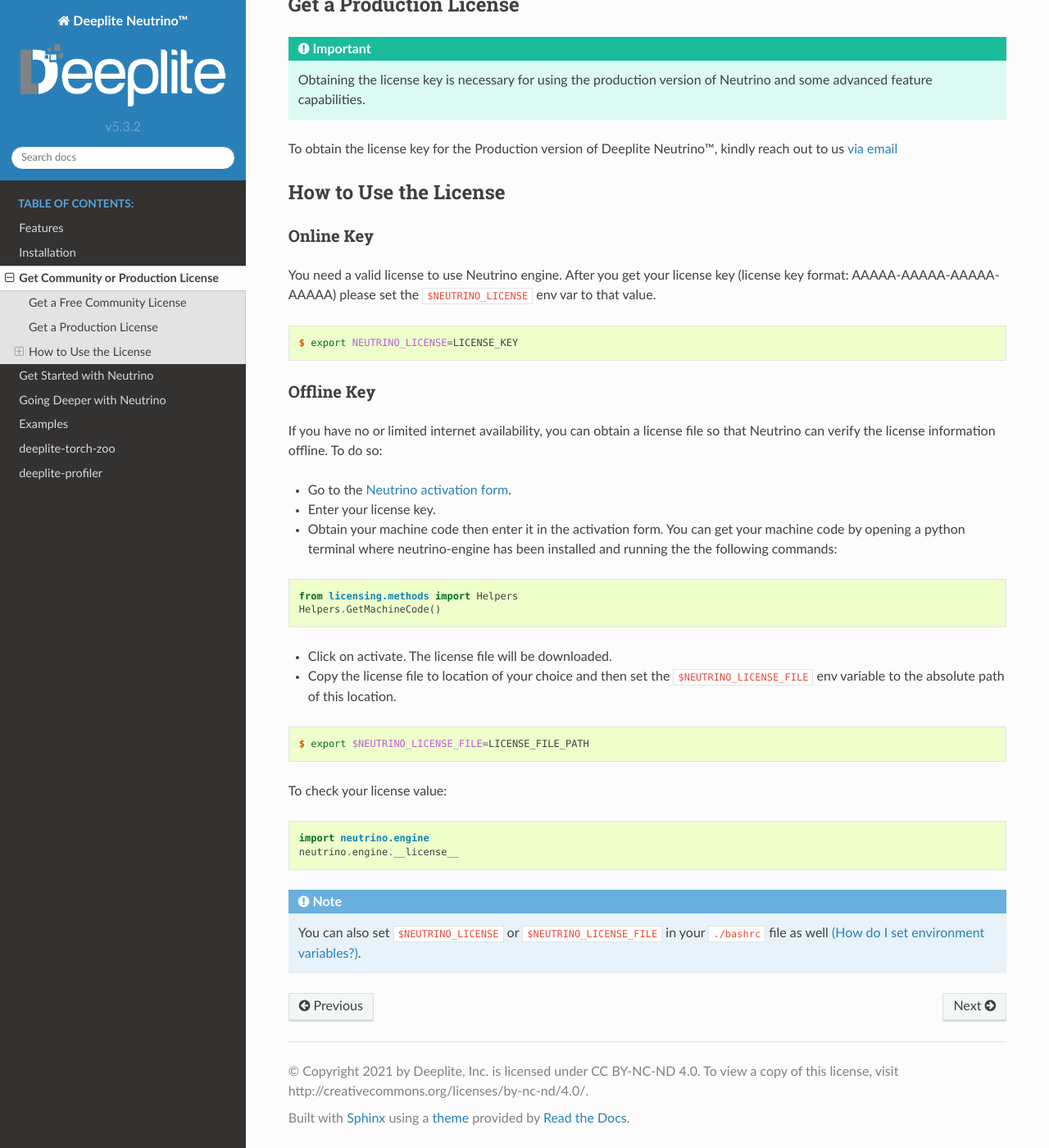
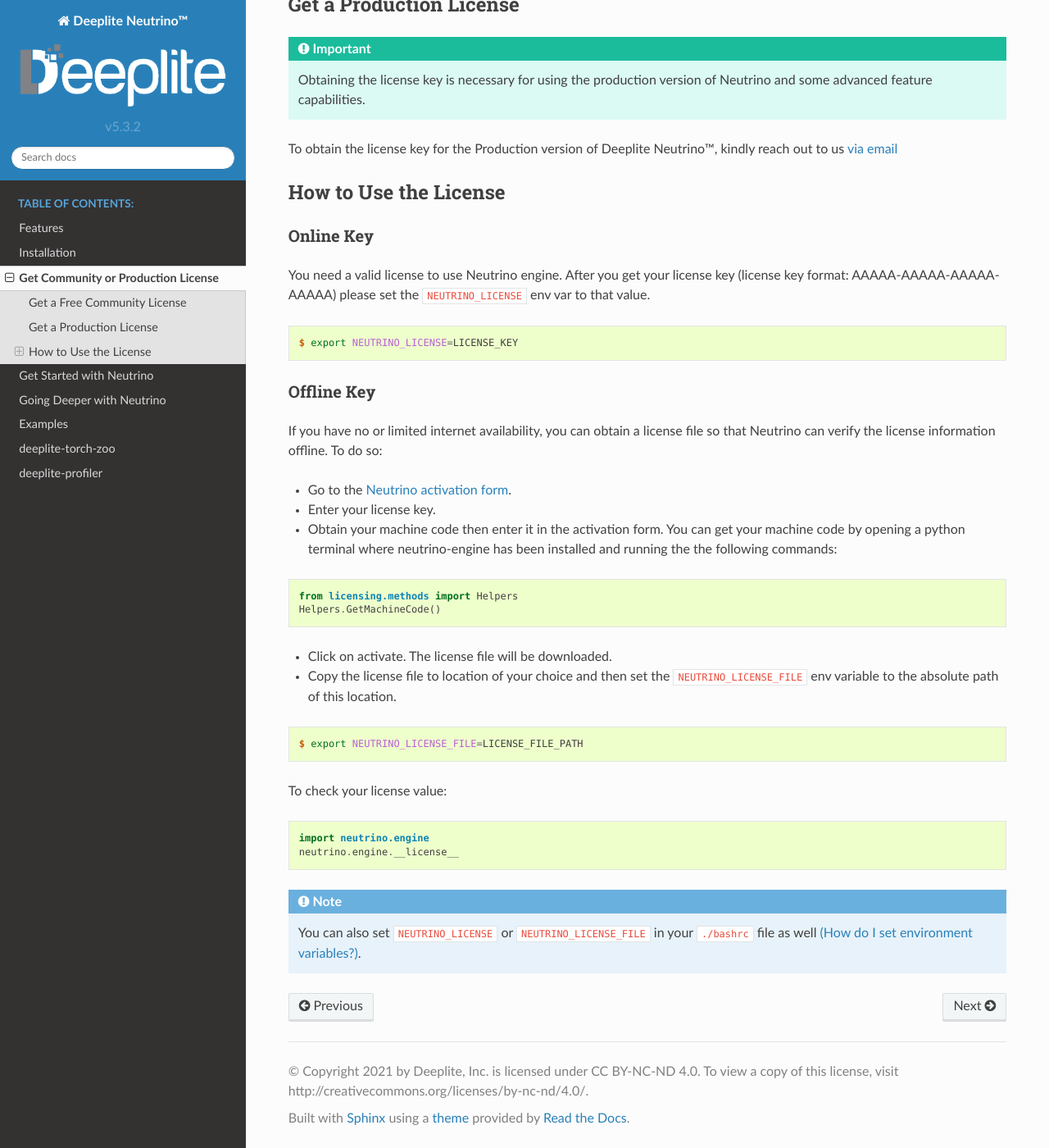
Before and after one commit to Deeplite/neutrino, a Sphinx documentation site: the page built from docs/license.rst, in a window 1280 px wide and 1400 px high, scrolled down 455 px. Shown: the whole window at 82% size. Built offline with Sphinx 7.4.7 and the Read the Docs theme 2.0.0, drawn with Linux system fonts in a browser that asks for light colours.

Commit message:
bash typo

```diff
--- a/docs/license.rst
+++ b/docs/license.rst
@@ -37,7 +37,7 @@
 ----------
 
 You need a valid license to use Neutrino engine. After you get your license key (license key format: AAAAA-AAAAA-AAAAA-AAAAA)
-please set the ``$NEUTRINO_LICENSE`` env var to that value.
+please set the ``NEUTRINO_LICENSE`` env var to that value.
 
 .. code-block:: console
 
@@ -60,11 +60,11 @@
     Helpers.GetMachineCode()
 
 - Click on activate. The license file will be downloaded.
-- Copy the license file to location of your choice and then set the ``$NEUTRINO_LICENSE_FILE`` env variable to the absolute path of this location.
+- Copy the license file to location of your choice and then set the ``NEUTRINO_LICENSE_FILE`` env variable to the absolute path of this location.
 
 .. code-block:: console
 
-    $ export $NEUTRINO_LICENSE_FILE=LICENSE_FILE_PATH
+    $ export NEUTRINO_LICENSE_FILE=LICENSE_FILE_PATH
 
 To check your license value:
 
@@ -76,4 +76,4 @@
 
 .. note::
 
-    You can also set ``$NEUTRINO_LICENSE`` or ``$NEUTRINO_LICENSE_FILE`` in your ``./bashrc`` file as well `(How do I set environment variables?) <https://askubuntu.com/questions/730/how-do-i-set-environment-variables>`_.
+    You can also set ``NEUTRINO_LICENSE`` or ``NEUTRINO_LICENSE_FILE`` in your ``./bashrc`` file as well `(How do I set environment variables?) <https://askubuntu.com/questions/730/how-do-i-set-environment-variables>`_.
```
